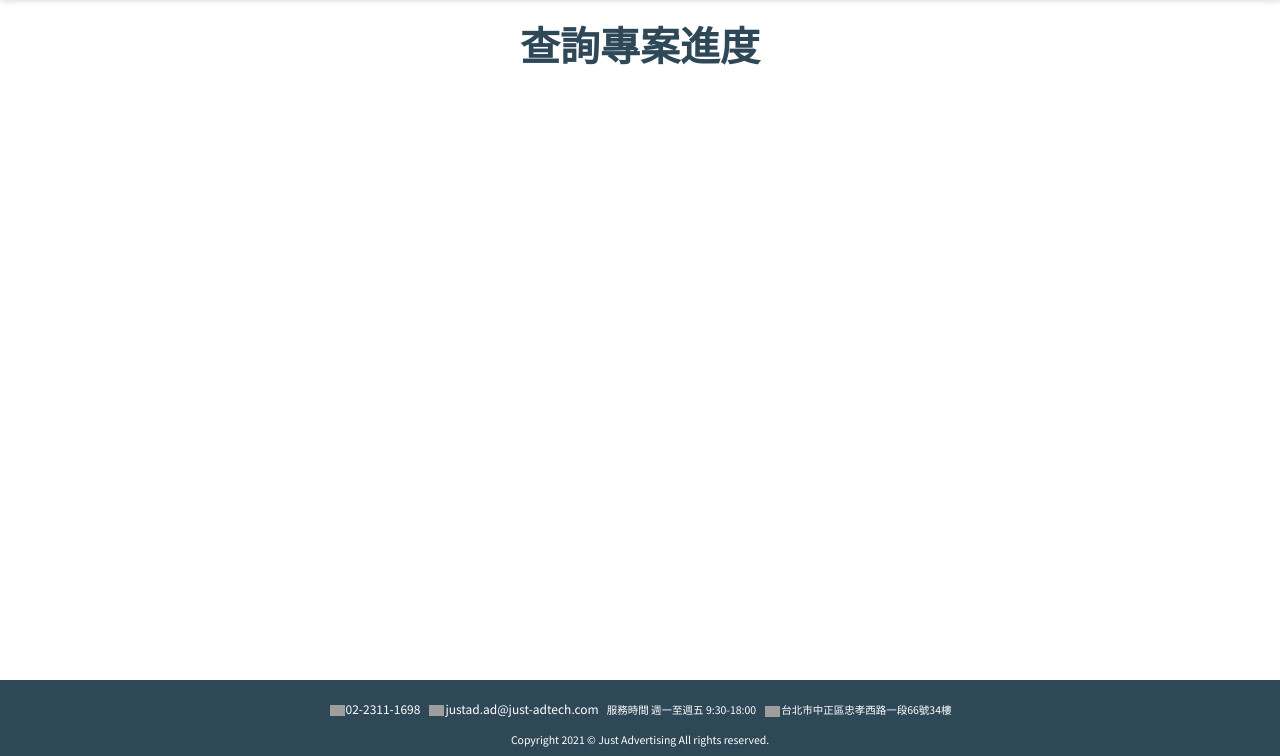
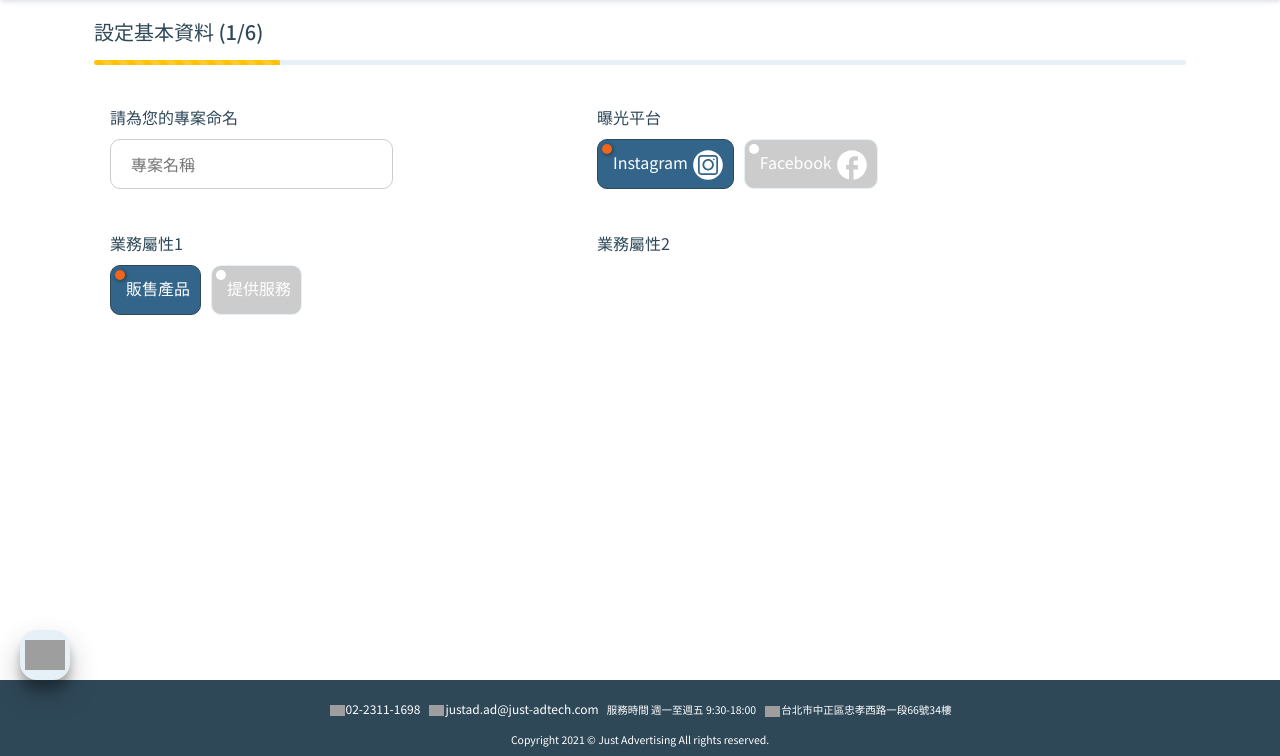
Before and after one commit to CCJ1994/CCJ1994.github.io, a PHP site: page /other/fim/addproject.html in a window 1280 px wide. Shown: the part 70-826 px from the top of the page. Run offline with PHP 8.4, Linux system fonts and the light colour scheme; some libraries are stand-ins or nearby versions; grey boxes are pictures that could not be loaded.

Commit message:
addproject page

```diff
--- a/other/fim/addproject.html
+++ b/other/fim/addproject.html
@@ -46,11 +46,11 @@
                   <hr class="dropdown-divider">
                 </li>
                 <li><a class="dropdown-item" href="./addproject.html">新增專案</a></li>
-                <li><a class="dropdown-item" href="#">未提交專案（14）</a></li>
-                <li><a class="dropdown-item" href="#">待付款專案（6）</a></li>
-                <li><a class="dropdown-item" href="#">進行中專案（0）</a></li>
-                <li><a class="dropdown-item" href="#">暫停中專案（1）</a></li>
-                <li><a class="dropdown-item" href="#">已結案專案（0）</a></li>
+                <li><a class="dropdown-item" href="./notsubmit.html">未提交專案（14）</a></li>
+                <li><a class="dropdown-item" href="./notpay.html">待付款專案（6）</a></li>
+                <li><a class="dropdown-item" href="./runproject.html">進行中專案（0）</a></li>
+                <li><a class="dropdown-item" href="./stopproject.html">暫停中專案（1）</a></li>
+                <li><a class="dropdown-item" href="./finishproject.html">已結案專案（0）</a></li>
               </ul>
             </li>
             <li class="nav-item">
@@ -66,8 +66,55 @@
     </nav>
   </header>
   <section id="main" class="container">
-    <div class="text-center"><h1>查詢專案進度</h1></div>
+    <div class="container">
+      <div class="my-3"><h5>設定基本資料 (1/6)</h1></div>
+      <div class="progress">
+        <div class="progress-bar progress-bar-striped progress-bar-animated bg-warning" role="progressbar" style="width: 17%;height:5px;"></div>
+      </div>
+    </div>
+    <div class="container my-4 d-flex flex-wrap">
+      <div class="m-3 col-md-5 col-sm-12">
+        <label class="inputTit" for="projectname">請為您的專案命名</h6>
+        <div><input class="adinput" id="projectname" type="text" placeholder="專案名稱"></div>
+      </div>
+      <div class="m-3 col-md-5 col-sm-12">
+        <label class="inputTit">曝光平台</h6>
+          <div class="d-flex">
+            <div class="choose d-flex justify-content-end"><div>Instagram</div><div><img src="./img/igicon.svg" width="30"></div></div>
+            <div class="unchoose d-flex justify-content-end"><div>Facebook</div><div><img src="./img/fbicon.svg" width="30"></div></div>
+          </div>
+      </div>
+      <div class="m-3 col-md-5 col-sm-12">
+        <label class="inputTit">業務屬性1</h6>
+          <div class="d-flex">
+            <div class="choose text-end"><span>販售產品</span></div>
+            <div class="unchoose text-end"><span>提供服務</span></div>
+          </div>
+      </div>
+      <div class="m-3 col-md-5 col-sm-12">
+        <label class="inputTit" for="projectname">業務屬性2</h6>
+      </div>
+
+    </div>
   </section>
+  <div id="msgBtn"></div>
+  <div class="msg">
+    <!-- 彈出視窗背景 -->
+    <div class="msgOutter"></div>
+    <div class="msgInner">
+      <div class="msgHead">
+        <div class="mx-3 text-light">留言板</div>
+        <div class="mx-3"><img id="close" src="./img/close_24dp.svg" width="25"></div>
+      </div>
+      <div class="content d-flex flex-column">
+        <div id="scrollBottom"></div>
+      </div>
+      <div class="send p-2 d-flex justify-content-around align-items-center">
+        <input type="text" class="form-control border-0" placeholder="寫留言..">
+        <div><img src="./img/return_24dp.svg" width="30"></div>
+      </div>
+    </div>
+  </div>
   <footer class="bg-dark text-center p-2">
     <div class="container">
       <div class="d-flex justify-content-md-center justify-content-sm-start m-2 flex-wrap">
@@ -88,7 +135,18 @@
   <script src="./js/bootstrap.bundle.min.js"></script>
 
   <script>
+    $("#msgBtn").on("click", function() {
+    $(".content").animate({
+      scrollTop: $(document).height() + 5000
+    }, "slow");
+    $(".msg").fadeIn();
+    $("#msgBtn").fadeOut();
+  });
 
+  $("#close,.msgOutter").on("click", function() {
+    $("#msgBtn").fadeIn();
+    $(".msg").fadeOut();
+  });
   </script>
 </body>
 
--- a/other/fim/css/fimstyle.css
+++ b/other/fim/css/fimstyle.css
@@ -48,7 +48,71 @@ h1{
 h2,h3,h4,h5,h6{
   color: #2F4858;
 }
-
+.progress{
+  background-color: #E5F1F6;
+  height: 5px;
+}
+.inputTit{
+  color: #2F4858;
+  /* margin: 35px; */
+}
+.adinput{
+  margin: 10px 0;
+  border: 1px solid #ccc;
+  height: 50px;
+  min-width:250px;
+  border-radius: 10px;
+  padding:20px;
+  color: #2F4858;
+}
+.adinput:focus{
+outline: none !important;
+}
+.choose{
+  margin: 10px 10px 10px 0;
+  padding:10px 10px 10px 15px;
+  /* width: 150px; */
+  height: 50px;
+  border-radius: 10px;
+  color: #fff;
+  background-color: #33658A;
+  border:1px solid #2F4858;
+  position: relative;
+}
+.choose::after{
+  content: "";
+  position: absolute;
+  width: 10px;
+  height: 10px;
+  border-radius: 50%;
+  background-color:#F26419;
+  left: 4px;
+  top: 4px;
+  box-shadow:1px 1px 4px rgb(0 0 0 / 25%), 1px 1px 4px rgb(0 0 0 / 22%)
+}
+.choose img,.unchoose img{
+  margin: 0 0 0 5px;
+}
+.unchoose{
+  margin: 10px 10px 10px 0;
+  padding:10px 10px 10px 15px;
+  height: 50px;
+  border-radius: 10px;
+  color: #fff;
+  background-color: #ccc;
+  border:1px solid #E5F1F6;
+  position: relative;
+}
+.unchoose::after{
+  content: "";
+  position: absolute;
+  width: 10px;
+  height: 10px;
+  border-radius: 50%;
+  background-color:#fff;
+  left: 4px;
+  top: 4px;
+}
 /* button class */
 .btn:focus,.navbar-toggler {
   box-shadow: none !important;
```
Also changed, not shown: other/fim/index.html (+5 -5 lines), other/fim/myproject.html (+5 -5 lines), other/fim/img/fbicon.svg (added), other/fim/img/igicon.svg (added), 1 other file.
